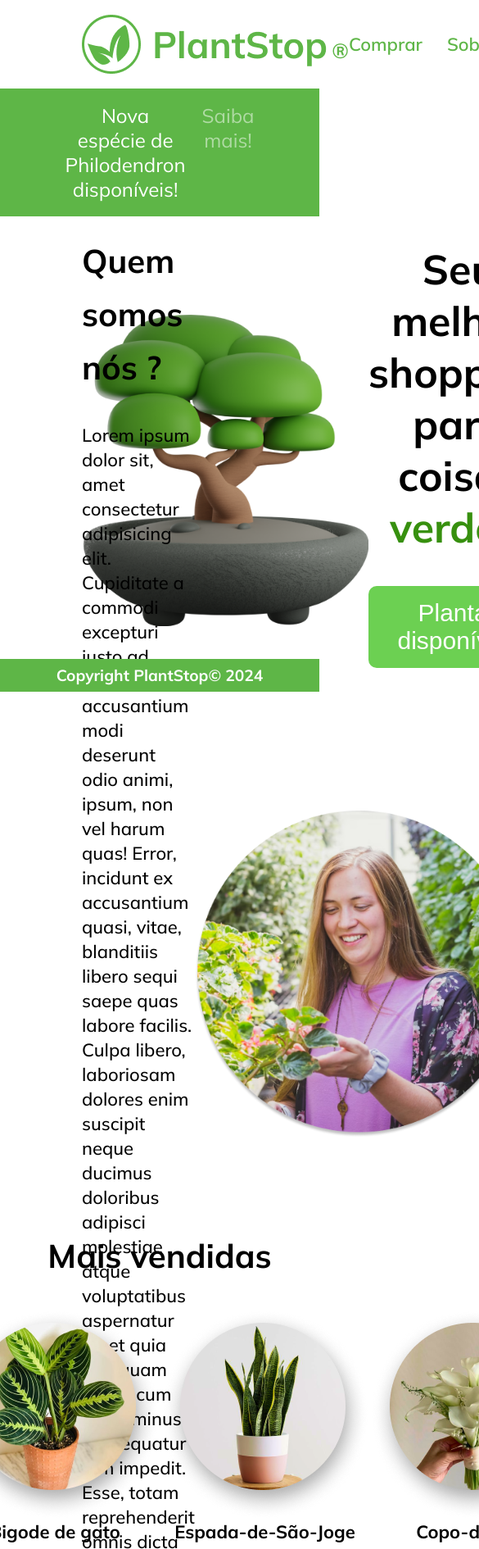
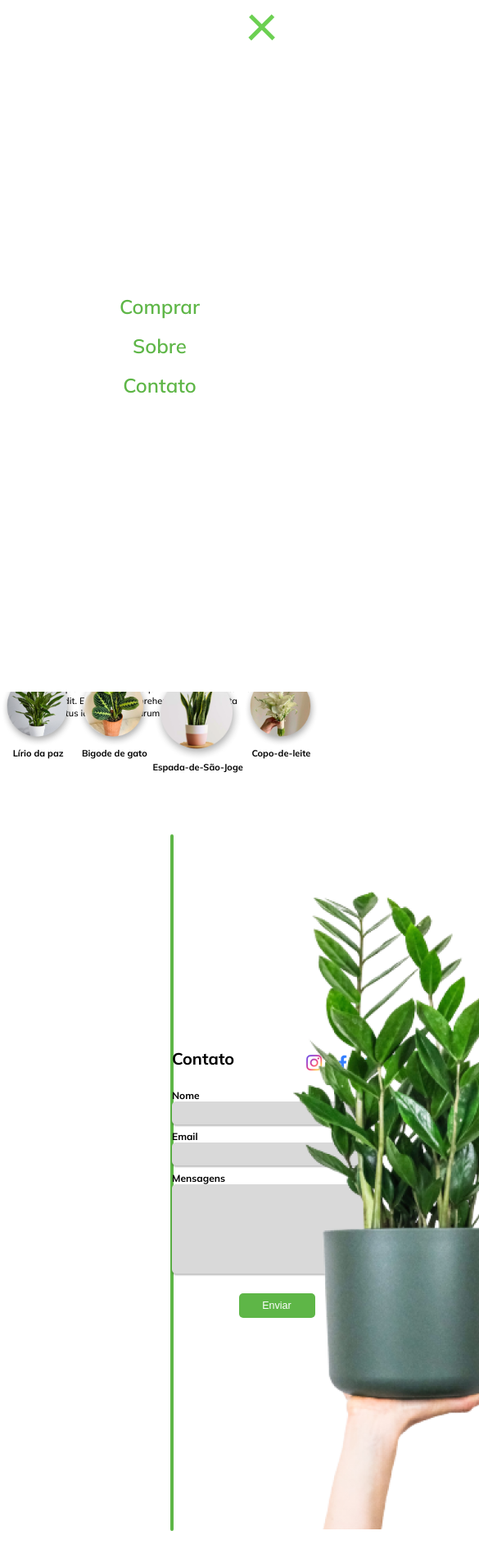
Before and after one commit to bellacarmobrito/plant-stop, a plain HTML site: page assets/index.html in a window 390 px wide. Shown: the top 1890 px of the page at 82% size, 585 px wide, since content can reach past the window. Drawn offline with Linux system fonts and the light colour scheme.

Commit message:
Adicionando responsividade mobile 320px

```diff
--- a/assets/css/style.css
+++ b/assets/css/style.css
@@ -3,7 +3,11 @@
   --second-color: #ffff;
   --third-color: #6cd052;
   --fourth-color: #000;
+
   --font-size: 2.5rem;
+  --small-font-size: 1.375rem;
+  --large-font-size: 3.125rem;
+
   --margins: 1.875rem;
   --border-radius: 0.625rem;
 }
@@ -16,6 +20,7 @@
 
 html {
   font-family: "Mulish", sans-serif;
+  /* font-size: 62.5%; */
   scroll-behavior: smooth;
 }
 
@@ -27,6 +32,10 @@ header {
   display: flex;
   justify-content: space-between;
   align-items: center;
+
+  /* Aula Mayke - Verificar se vai ou fica */
+  width: 99vw;
+  /* max-width: 1020px; */
 }
 
 .navbar-container {
@@ -43,7 +52,7 @@ header {
   list-style-type: none;
   color: var(--main-color);
   font-weight: 600;
-  font-size: 1.375rem;
+  font-size: var(--small-font-size);
 }
 
 li .navbar-link:hover,
@@ -69,6 +78,13 @@ button:focus {
   position: sticky;
   top: 0;
   z-index: 1;
+  /*
+  flex-wrap: nowrap; */
+  white-space: nowrap;
+
+  /* Aula Mayke - Verificar se vai ou fica */
+  width: 99vw;
+  /* max-width: 980px; */
 }
 
 .ad-container p {
@@ -79,6 +95,7 @@ button:focus {
 .ad-container a {
   text-decoration: none;
   font-size: 1.5rem;
+  cursor: pointer;
   color: rgb(255, 255, 255, 0.5);
 }
 
@@ -88,6 +105,10 @@ button:focus {
   align-items: center;
   margin-top: 0.9375rem;
   margin-bottom: 5rem;
+
+  /* Aula Mayke - Verificar se vai ou fica */
+  width: 99vw;
+  /* max-width: 980px; */
 }
 
 .headline img {
@@ -98,7 +119,7 @@ button:focus {
 .headline-text {
   text-align: center;
   max-width: 25rem;
-  font-size: 3.125rem;
+  font-size: var(--large-font-size);
   font-weight: 700;
   display: flex;
   flex-direction: column;
@@ -124,6 +145,9 @@ button:focus {
   align-items: center;
   padding-top: 3.4375rem;
   max-height: 30.875rem;
+
+  /* Aula Mayke - Verificar se vai ou fica */
+  width: 99vw;
 }
 
 .sobre img {
@@ -145,7 +169,7 @@ button:focus {
 }
 
 .sobre-text p {
-  font-size: 1.375rem;
+  font-size: var(--small-font-size);
   font-weight: 500;
   line-height: var(--margins);
   padding-bottom: 1.5625rem;
@@ -153,12 +177,22 @@ button:focus {
 
 .best-sellers {
   display: flex;
+  /* justify-content: center; */
+  flex-direction: column;
+  align-items: center;
+
   cursor: pointer;
-  max-width: 100vw;
-  justify-content: center;
+  /* max-width: 99vw; */
+  /* height: auto; */
+
   list-style: none;
   margin-top: 6.25rem;
   margin-bottom: 5rem;
+
+  /* Aula Mayke - Verificar se vai ou fica */
+  /* width: 100%; */
+
+  /* border: 2px solid rebeccapurple; */
 }
 
 .best-sellers img {
@@ -186,7 +220,7 @@ button:focus {
   align-items: center;
   justify-content: center;
   text-align: center;
-  font-size: 1.375rem;
+  font-size: var(--small-font-size);
 }
 
 .nowrap {
@@ -195,17 +229,26 @@ button:focus {
 
 .contact-box {
   display: flex;
-  max-width: 100vw;
+
   height: auto;
-  justify-content: center;
+  justify-content: space-around;
   align-items: center;
-  margin: 9.375rem 20rem 3.125rem 20rem;
+  margin: 9.375rem 26rem 3.125rem 26rem;
+  /* padding: 2rem 5rem 2rem 5rem; */
+
+  /* gap: 50px; */
   border-radius: var(--border-radius);
   border: 0.3125rem solid var(--main-color);
+
+  /* Aula Mayke - Verificar se vai ou fica */
+  /* width: calc(100% - 20rem); */
+  /* width: 100%; */
+  max-width: 90vw;
 }
 
 form {
-  width: 100%;
+  /* width: 100%;
+  max-width: 960px; */
   display: flex;
   flex-direction: column;
   align-items: center;
@@ -223,7 +266,7 @@ form label {
 
 .contact-box input,
 .contact-box textarea {
-  width: 37.0625rem;
+  width: 32rem;
   border: none;
   border-radius: var(--border-radius);
   background: #d9d9d9;
@@ -272,16 +315,17 @@ form label {
 .media-box img {
   width: 4.375rem;
   height: auto;
-  cursor: pointer;
 }
 
-.media-box img:hover {
+.media-logo:hover {
   filter: hue-rotate(250deg);
+  cursor: pointer;
 }
 
 .plant-side {
   display: flex;
-  width: 28.125rem;
+  justify-content: center;
+  width: 12rem;
 }
 
 .footer {
@@ -293,6 +337,10 @@ form label {
   height: 2.5rem;
   background-color: var(--main-color);
   color: var(--second-color);
+
+  /* Aula Mayke - Verificar se vai ou fica */
+  width: 99vw;
+  /* max-width: 980px; */
 }
 
 .footer span {
@@ -300,3 +348,194 @@ form label {
   font-size: 1.2em;
   font-weight: 700;
 }
+
+@media (max-width: 768px) {
+  html {
+    font-size: 50%;
+  }
+}
+
+@media (max-width: 630px) {
+  .container img {
+    width: min(100%, 400px);
+  }
+
+  .headline {
+    flex-direction: column;
+  }
+
+  .headline img {
+    order: -1;
+    width: min(100%, 300px);
+  }
+
+  .sobre {
+    flex-direction: column;
+  }
+
+  .sobre img {
+    order: -1;
+  }
+
+  .best-sellers {
+    border: none;
+    flex-flow: row wrap;
+    justify-content: space-evenly;
+    align-items: stretch;
+  }
+
+  .best-sellers img {
+    width: min(100%, 400px);
+  }
+}
+
+@media (max-width: 540px) {
+  nav {
+    display: none;
+  }
+
+  .container img {
+    width: min(100%, 150px);
+  }
+
+  .one,
+  .two,
+  .three {
+    background-color: var(--third-color);
+    height: 5px;
+    width: 100%;
+    margin: 6px auto;
+
+    transition-duration: 0.3s;
+  }
+
+  .menu-toggle {
+    width: 40px;
+    height: 30px;
+  }
+
+  .menu-section.on {
+    position: absolute;
+    top: 0;
+    left: 0;
+    background-color: var(--second-color);
+
+    width: 100vw;
+    height: 100vh;
+
+    z-index: 10;
+
+    display: flex;
+    justify-content: center;
+    align-items: center;
+  }
+
+  .menu-section.on nav {
+    display: block;
+  }
+
+  .menu-section.on .menu-toggle {
+    position: absolute;
+    right: 50px;
+    top: 15px;
+  }
+
+  .menu-section.on .menu-toggle .one {
+    transform: rotate(45deg) translate(7px, 7px);
+  }
+
+  .menu-section.on .menu-toggle .two {
+    opacity: 0;
+  }
+
+  .menu-section.on .menu-toggle .three {
+    transform: rotate(-45deg) translate(8px, -9px);
+  }
+
+  .menu-section.on nav ul {
+    text-align: center;
+    display: block;
+  }
+
+  .menu-section.on nav ul a {
+    transition-duration: 0.5s;
+    font-size: 3rem;
+    line-height: 6rem;
+    display: block;
+  }
+}
+
+@media (max-width: 320px) {
+  header img {
+    padding-right: 10%;
+  }
+
+  .ad-container {
+    position: static;
+  }
+
+  .menu-toggle {
+    margin-left: 40px;
+  }
+
+  .headline-text {
+    font-size: 2rem;
+  }
+
+  section .sobre {
+    margin-bottom: 10px;
+  }
+
+  .sobre img {
+    margin: 0;
+  }
+
+  .sobre-text h2 {
+    text-align: center;
+  }
+
+  .sobre-text p {
+    text-align: justify;
+  }
+
+  .best-sellers {
+    width: 95%;
+    padding-top: 200px;
+    place-content: center;
+  }
+
+  .plant-box {
+    width: 100%;
+    padding-left: 45px;
+    display: flex;
+    justify-content: start;
+    align-items: center;
+  }
+
+  .best-sellers,
+  .plant-names,
+  .plant-box {
+    flex-wrap: wrap;
+  }
+
+  .plant-names img {
+    width: min(100%, 100px);
+    height: 100px;
+  }
+
+  .media-container {
+    padding: 15px;
+  }
+  .contact-box {
+    margin: 20px;
+    display: block;
+  }
+
+  .plant-side img {
+    display: none;
+  }
+
+  .submit-btn {
+    margin-bottom: 20px;
+  }
+}
--- a/assets/index.html
+++ b/assets/index.html
@@ -14,6 +14,7 @@
     />
     <link rel="icon" href="./img/bonsai.png" type="image/x-icon" />
     <script src="../js/main.js" defer></script>
+    <script src="../js/menu.js" defer></script>
 
     <title>PlantStop</title>
   </head>
@@ -24,6 +25,13 @@
         src="/assets/img/logo.png"
         alt="Uma planta com o texto PlantStop que se traduzido se lê Parada das Plantas, um e-commerce de plantas"
       />
+
+      <div class="menu-section on">
+        <div class="menu-toggle">
+          <div class="one"></div>
+          <div class="two"></div>
+          <div class="three"></div>
+        </div>
 
         <nav>
           <ul class="navbar-container">
@@ -38,6 +46,7 @@
             </li>
           </ul>
         </nav>
+      </div>
     </header>
 
     <aside class="ad-container container">
@@ -109,18 +118,21 @@
           <h2>Contato</h2>
           <div class="media-box">
             <img
+              class="media-logo"
               src="./img/instagram.png"
               alt="Instagram Logo"
               width="70"
               height="70"
             />
             <img
+              class="media-logo"
               src="./img/facebook.png"
               alt="Facebook Logo"
               width="70"
               height="70"
             />
             <img
+              class="media-logo"
               src="./img/twitter.png"
               alt="Twitter Logo"
               width="70"
@@ -129,7 +141,7 @@
           </div>
         </div>
 
-        <form action="">
+        <form action="#">
           <fieldset>
             <p>
               <label for="nome">Nome</label>
--- /dev/null
+++ b/js/menu.js
@@ -0,0 +1,11 @@
+let show = true;
+
+const menuSection = document.querySelector(".menu-section");
+const menuToggle = document.querySelector(".menu-toggle");
+
+menuToggle.addEventListener("click", () => {
+  document.body.style.overflow = show ? "hidden" : "initial";
+
+  menuSection.classList.toggle("on", show);
+  show = !show;
+});
```
Lines whose indentation alone changed are shown as unchanged.
